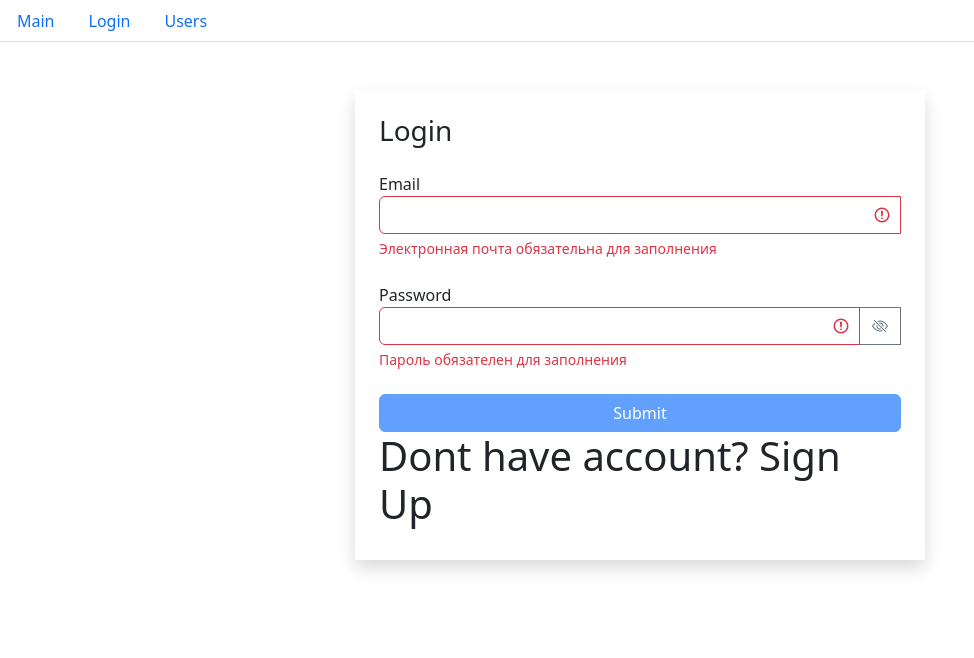
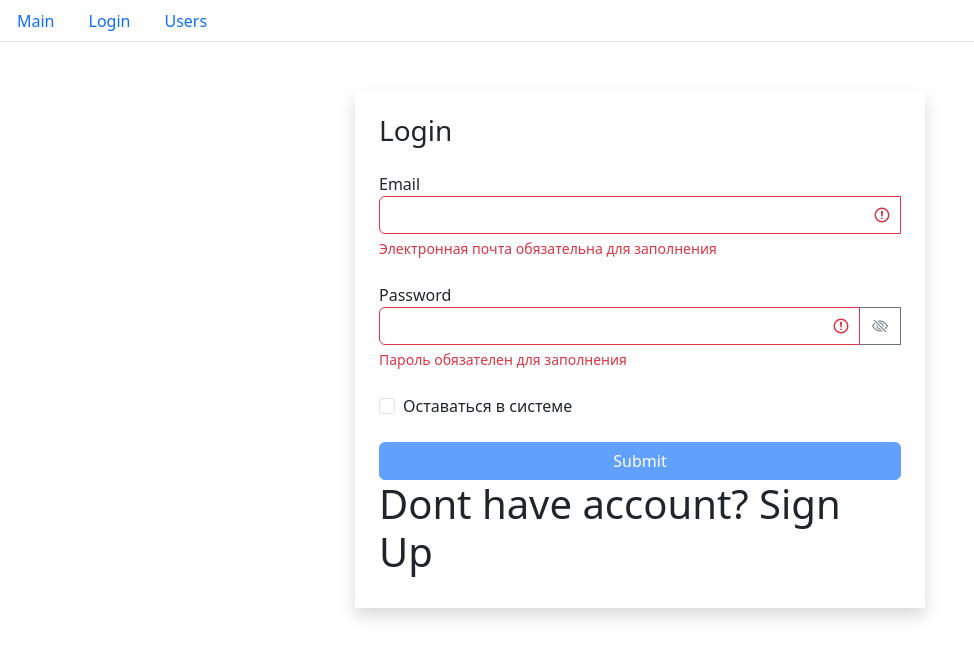
Before and after one commit to kost9978/fast-company, a React (Create React App) app: page /login/1 in a window 1280 px wide. Shown: the top 658 px of the page, without its empty margins (0-974 px from the left). Built offline with nearby package versions, Linux system fonts and the light colour scheme.

Commit message:
checkBox

```diff
--- /dev/null
+++ b/src/components/common/form/checkBoxField.jsx
@@ -0,0 +1,38 @@
+import React, { useState } from "react";
+import PropTypes from "prop-types";
+
+const CheckBoxField = ({ children, name, value, onChange, error }) => {
+    const getInputClases = () => {
+        return `form-check-input ${error ? "is-invalid" : ""}`;
+    };
+    const handleChange = () => {
+        onChange({ name, value: !value });
+    };
+    return (
+        <div className="form-check mb-4">
+            <input className={getInputClases()}
+                type="checkbox"
+                value=""
+                id={name}
+                onChange={handleChange}
+                checked = {value}
+            />
+            {" "}
+            <label className="form-check-label" htmlFor={name}>
+                {children}
+            </label>
+            {error && <div className="invalid-feedback">{error}</div>}
+        </div>
+
+    );
+};
+
+CheckBoxField.propTypes = {
+
+    name: PropTypes.string.isRequired,
+    value: PropTypes.bool.isRequired,
+    onChange: PropTypes.func.isRequired,
+    error: PropTypes.string.isRequired,
+    children: PropTypes.oneOfType([PropTypes.arrayOf(PropTypes.node), PropTypes.node])
+};
+export default CheckBoxField;
--- a/src/components/ui/liginForm.jsx
+++ b/src/components/ui/liginForm.jsx
@@ -1,17 +1,21 @@
 
 import React, { useState, useEffect } from "react";
 import TextField from "../common/form/textField";
-
+import CheckBoxField from "../common/form/checkBoxField";
 import { validate } from "../../utils/validatator";
 import { validationSchema } from "../../utils/validationSchema";
 const LoginForm = () => {
-    const [data, setData] = useState({ email: "", password: "" });
+    const [data, setData] = useState({ email: "", password: "", stayOn: false });
     const [errors, setErrors] = useState({});
     useEffect(() => {
         const errors = validate(data, validationSchema);
         setErrors(errors);
     }, [data]);
-    const handleChange = ({ target }) => {
+    // const handleChange = ({ target }) => {
+    //     setData((prevState) => ({ ...prevState, [target.name]: target.value }));
+    // };
+    const handleChange = (target) => {
+        // console.log("target", target.value, target.name);
         setData((prevState) => ({ ...prevState, [target.name]: target.value }));
     };
     const handleSubmit = (e) => {
@@ -36,6 +40,14 @@ const LoginForm = () => {
                 value={data.password}
                 onChange ={handleChange}
                 error = {errors.password || ""}/>
+            <CheckBoxField
+                name ='stayOn'
+                value={data.stayOn}
+                onChange ={handleChange}
+            >
+                Оставаться в системе
+            </CheckBoxField>
+
             <button type="submit" disabled = {!isValid} className='btn btn-primary w-100 mx-auto'>Submit</button>
 
         </form>
--- a/src/components/ui/registerForm.jsx
+++ b/src/components/ui/registerForm.jsx
@@ -6,8 +6,9 @@ import API from "../../API";
 import { validate } from "../../utils/validatator";
 import { validationSchema } from "../../utils/validationSchema";
 import MultiSelectField from "../common/form/multiSelectField";
+import CheckBoxField from "../common/form/checkBoxField";
 const RegesterForm = () => {
-    const [data, setData] = useState({ email: "", password: "", profession: "", sex: "male", qalities: [] });
+    const [data, setData] = useState({ email: "", password: "", profession: "", sex: "male", qalities: [], licence: false });
     const [errors, setErrors] = useState({});
     const [professions, setProfessions] = useState();
     const [qualities, setQualities] = useState({});
@@ -70,7 +71,14 @@ const RegesterForm = () => {
                 name="qalities"
                 onChange ={handleChange}
             />
-
+            <CheckBoxField
+                name ='licence'
+                value={data.licence}
+                onChange ={handleChange}
+                error = {errors.licence}
+            >
+                Подтвердить <a>лицензионное соглашение</a>
+            </CheckBoxField>
             <button type="submit" disabled = {!isValid} className='btn btn-primary w-100 mx-auto'>Submit</button>
         </form>
 
--- a/src/utils/validateRules.js
+++ b/src/utils/validateRules.js
@@ -1,5 +1,5 @@
 export default {
-    isRequired: (value) => Boolean(value.trim()),
+    isRequired: (value) => (typeof value === "boolean" ? value : Boolean(value.trim())),
     isEmail: (value) => /^\S+@\S+\.\S+$/g.test(value),
     min: (value, length) => value.length >= length,
     isCapitalSimbol: (value) => /[A-Z]+/g.test(value),
--- a/src/utils/validationSchema.js
+++ b/src/utils/validationSchema.js
@@ -26,5 +26,10 @@ export const validationSchema = {
         isRequired: {
             message: "Професия обязательна для заполнения"
         }
+    },
+    licence: {
+        isRequired: {
+            message: "Просто поставь галку"
+        }
     }
 };
```
